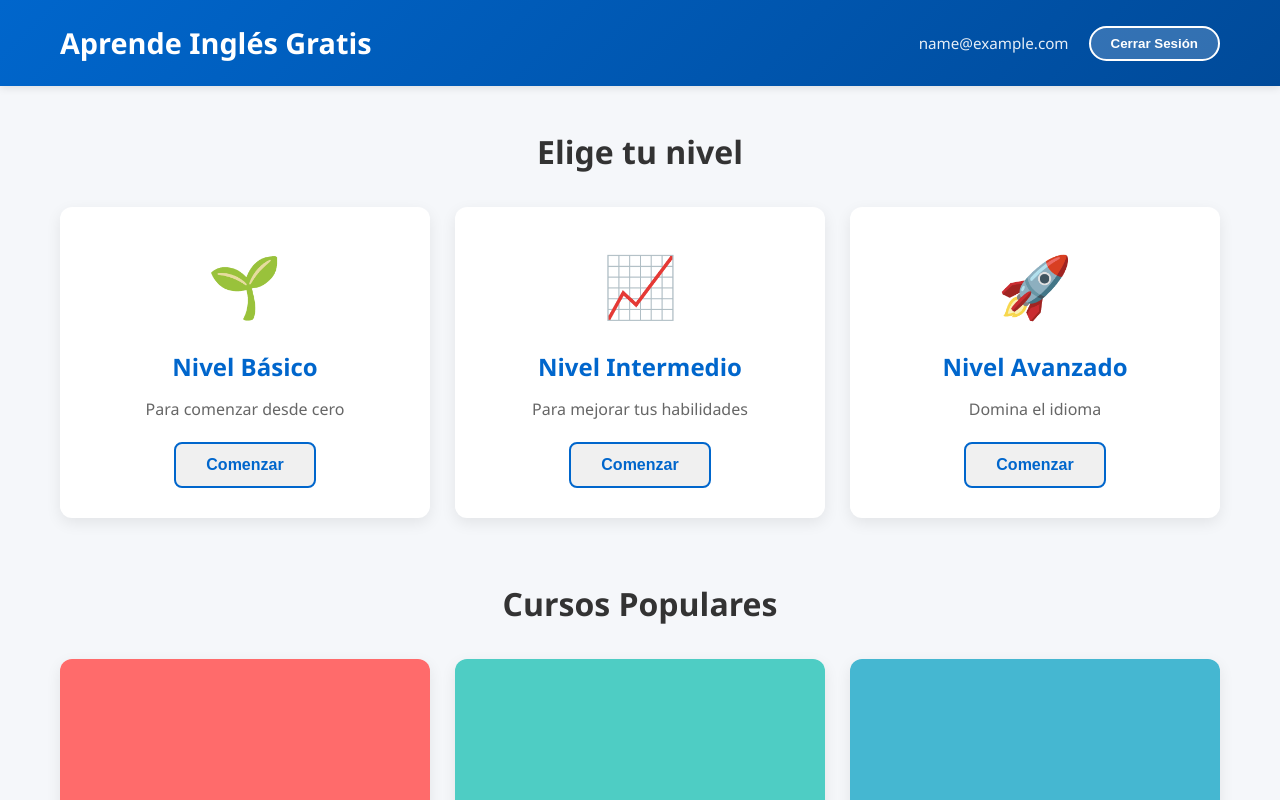
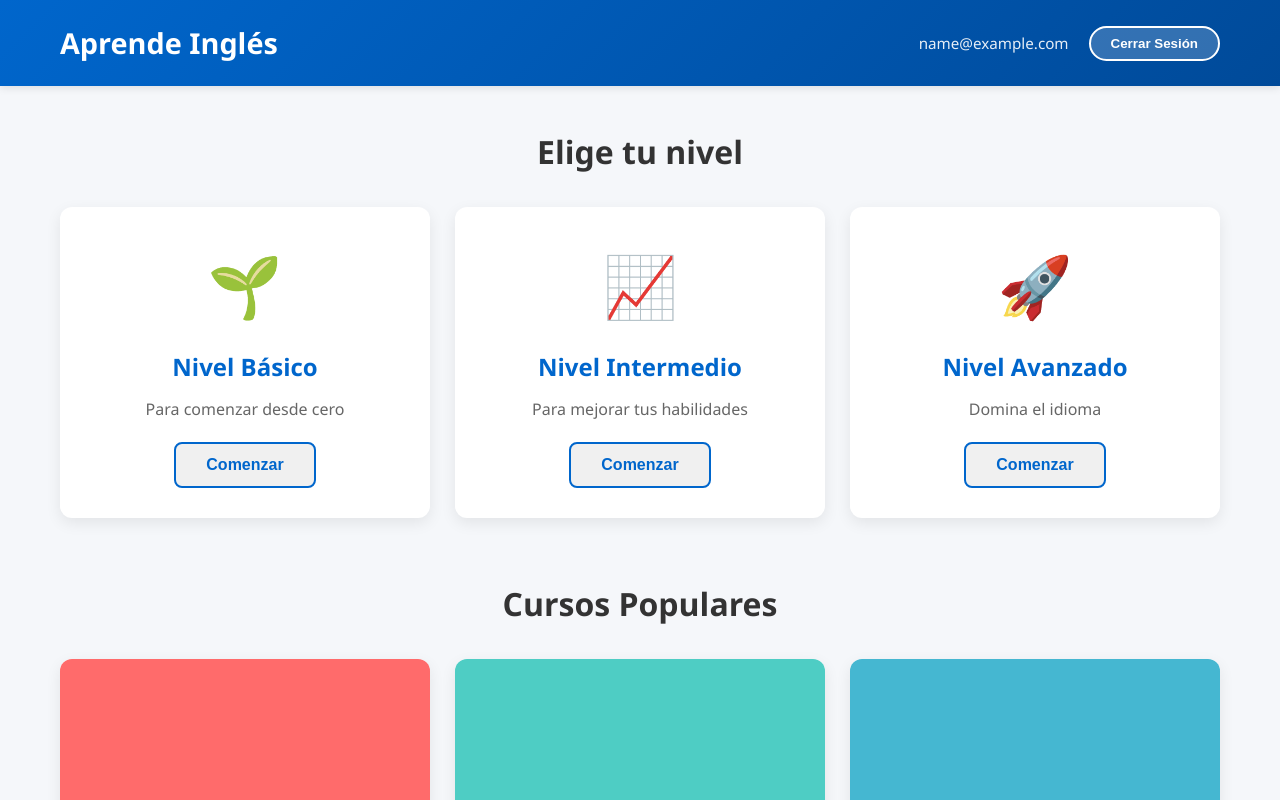
Before and after one commit to AguriCano/English--app, a website: page src/pages/dashboard.html in a window 1280 px wide. Shown: the top 800 px of the page. Drawn offline with Linux system fonts and the light colour scheme; sample sign-in values are in the browser's storage.

Commit message:
start 1.0.1

```diff
--- a/src/pages/dashboard.html
+++ b/src/pages/dashboard.html
@@ -10,7 +10,7 @@
     <!-- HEADER -->
     <header class="header">
       <div class="header-content">
-        <h1>Aprende Inglés Gratis</h1>
+        <h1>Aprende Inglés</h1>
         <div class="header-user">
           <span id="userEmail" class="user-email"></span>
           <button class="logout-btn" onclick="handleLogout()">
```
